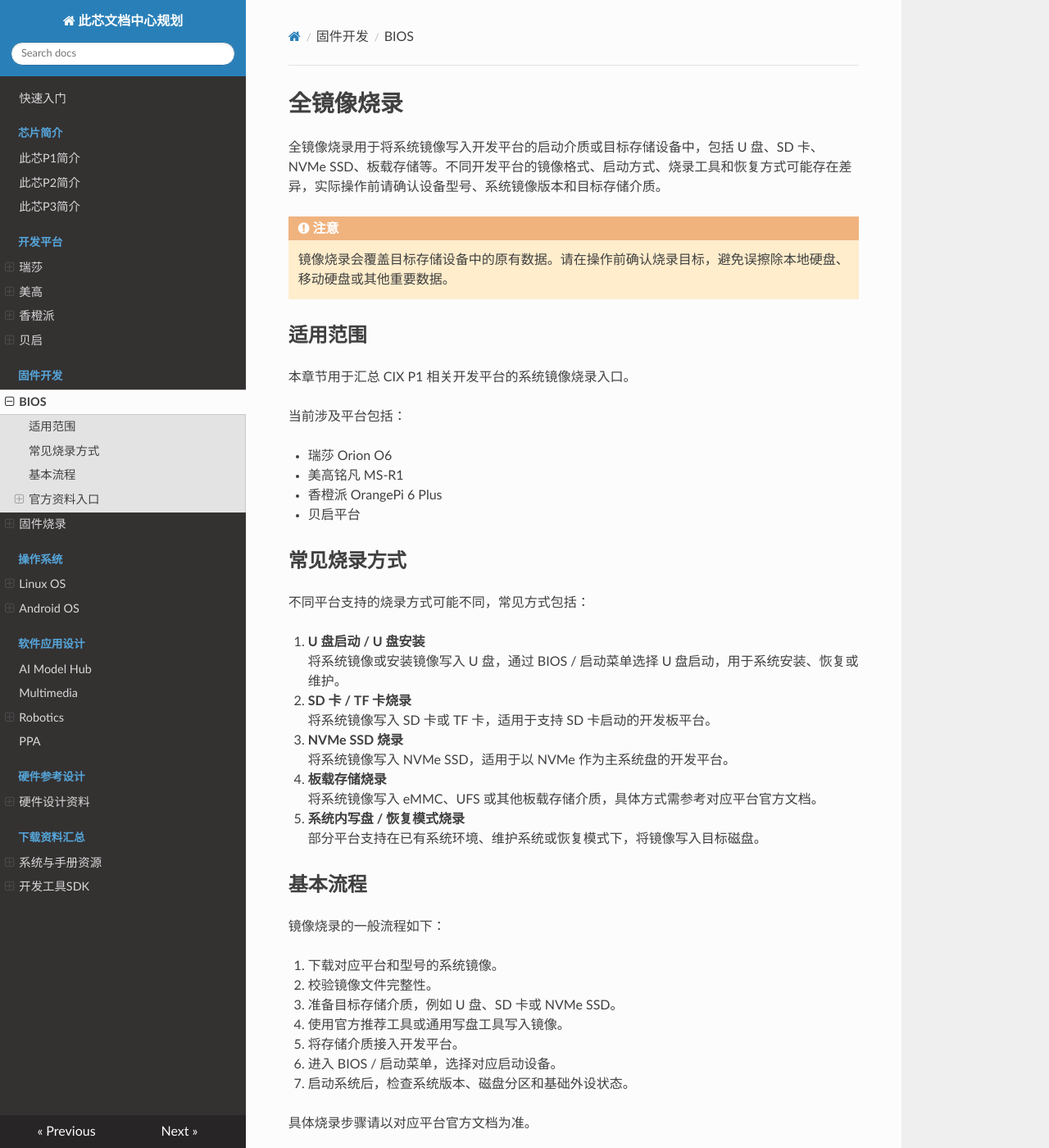
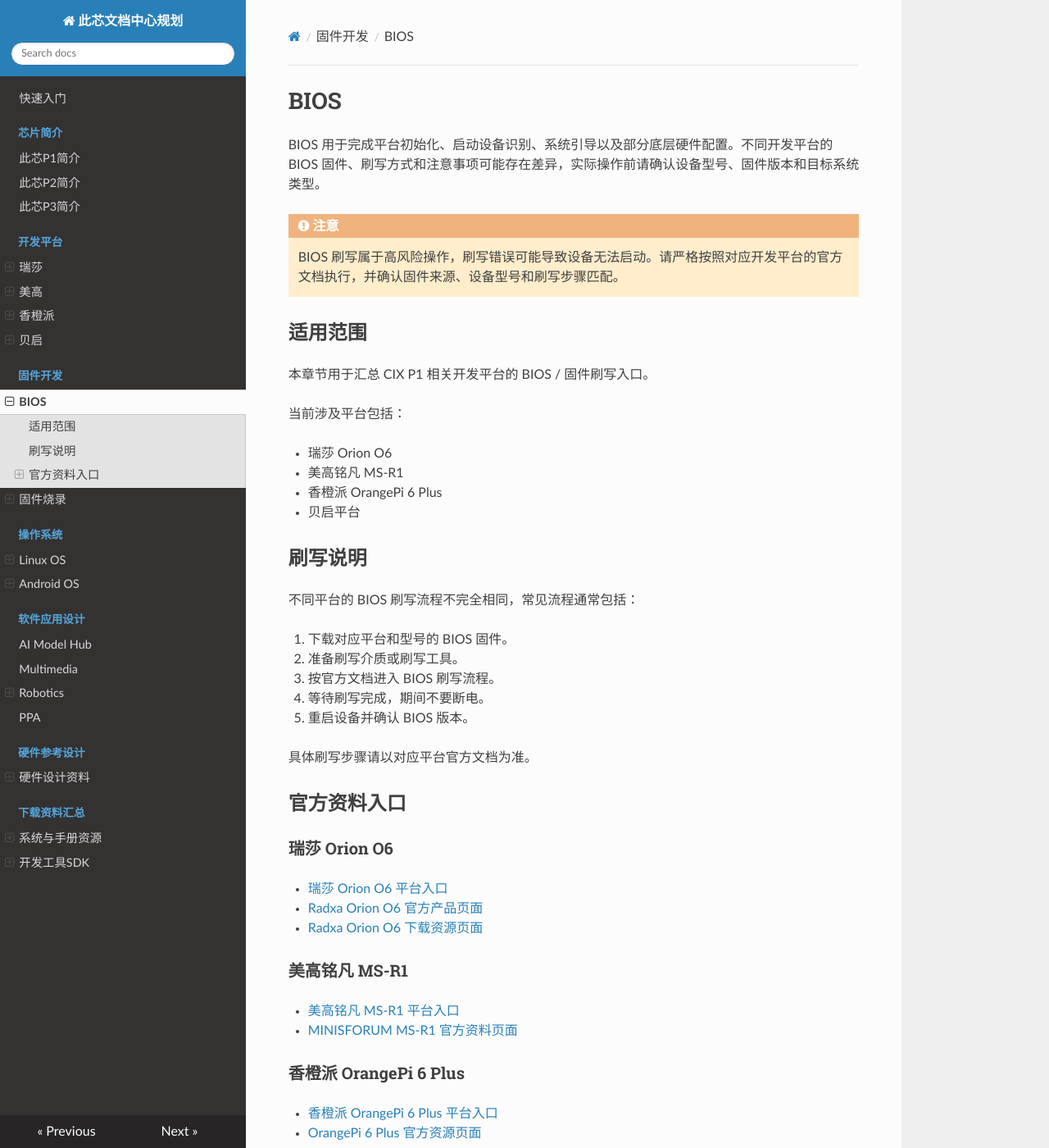
Before and after one commit to chao-luan/cix-cdc-docs, an MkDocs documentation site: the page built from docs/固件开发/BIOS.md, in a window 1280 px wide and 1400 px high. Shown: the whole window at 82% size. Built offline with MkDocs 1.6.1, drawn with Linux system fonts in a browser that asks for light colours; nearby versions of some CDN libraries; some of the changed text lies outside the part shown.

Commit message:
Update BIOS.md

```diff
--- a/docs/固件开发/BIOS.md
+++ b/docs/固件开发/BIOS.md
@@ -1,13 +1,13 @@
-# 全镜像烧录
+# BIOS
 
-全镜像烧录用于将系统镜像写入开发平台的启动介质或目标存储设备中，包括 U 盘、SD 卡、NVMe SSD、板载存储等。不同开发平台的镜像格式、启动方式、烧录工具和恢复方式可能存在差异，实际操作前请确认设备型号、系统镜像版本和目标存储介质。
+BIOS 用于完成平台初始化、启动设备识别、系统引导以及部分底层硬件配置。不同开发平台的 BIOS 固件、刷写方式和注意事项可能存在差异，实际操作前请确认设备型号、固件版本和目标系统类型。
 
 !!! warning "注意"
-    镜像烧录会覆盖目标存储设备中的原有数据。请在操作前确认烧录目标，避免误擦除本地硬盘、移动硬盘或其他重要数据。
+    BIOS 刷写属于高风险操作，刷写错误可能导致设备无法启动。请严格按照对应开发平台的官方文档执行，并确认固件来源、设备型号和刷写步骤匹配。
 
 ## 适用范围
 
-本章节用于汇总 CIX P1 相关开发平台的系统镜像烧录入口。
+本章节用于汇总 CIX P1 相关开发平台的 BIOS / 固件刷写入口。
 
 当前涉及平台包括：
 
@@ -16,57 +16,37 @@
 - 香橙派 OrangePi 6 Plus
 - 贝启平台
 
-## 常见烧录方式
+## 刷写说明
 
-不同平台支持的烧录方式可能不同，常见方式包括：
+不同平台的 BIOS 刷写流程不完全相同，常见流程通常包括：
 
-1. **U 盘启动 / U 盘安装**
-   将系统镜像或安装镜像写入 U 盘，通过 BIOS / 启动菜单选择 U 盘启动，用于系统安装、恢复或维护。
+1. 下载对应平台和型号的 BIOS 固件。
+2. 准备刷写介质或刷写工具。
+3. 按官方文档进入 BIOS 刷写流程。
+4. 等待刷写完成，期间不要断电。
+5. 重启设备并确认 BIOS 版本。
 
-2. **SD 卡 / TF 卡烧录**
-   将系统镜像写入 SD 卡或 TF 卡，适用于支持 SD 卡启动的开发板平台。
-
-3. **NVMe SSD 烧录**
-   将系统镜像写入 NVMe SSD，适用于以 NVMe 作为主系统盘的开发平台。
-
-4. **板载存储烧录**
-   将系统镜像写入 eMMC、UFS 或其他板载存储介质，具体方式需参考对应平台官方文档。
-
-5. **系统内写盘 / 恢复模式烧录**
-   部分平台支持在已有系统环境、维护系统或恢复模式下，将镜像写入目标磁盘。
-
-## 基本流程
-
-镜像烧录的一般流程如下：
-
-1. 下载对应平台和型号的系统镜像。
-2. 校验镜像文件完整性。
-3. 准备目标存储介质，例如 U 盘、SD 卡或 NVMe SSD。
-4. 使用官方推荐工具或通用写盘工具写入镜像。
-5. 将存储介质接入开发平台。
-6. 进入 BIOS / 启动菜单，选择对应启动设备。
-7. 启动系统后，检查系统版本、磁盘分区和基础外设状态。
-
-具体烧录步骤请以对应平台官方文档为准。
+具体刷写步骤请以对应平台官方文档为准。
 
 ## 官方资料入口
 
 ### 瑞莎 Orion O6
 
-- [瑞莎 Orion O6 平台入口](../../../开发平台/瑞莎.md)
+- [瑞莎 Orion O6 平台入口](../开发平台/瑞莎.md)
 - [Radxa Orion O6 官方产品页面](https://radxa.com/products/orion/o6/)
 - [Radxa Orion O6 下载资源页面](https://docs.radxa.com/en/orion/download)
 
 ### 美高铭凡 MS-R1
 
-- [美高铭凡 MS-R1 平台入口](../../../开发平台/美高.md)
+- [美高铭凡 MS-R1 平台入口](../开发平台/美高.md)
 - [MINISFORUM MS-R1 官方资料页面](https://www.minisforum.com/zh/pages/product-info)
 
 ### 香橙派 OrangePi 6 Plus
 
-- [香橙派 OrangePi 6 Plus 平台入口](../../../开发平台/香橙派.md)
+- [香橙派 OrangePi 6 Plus 平台入口](../开发平台/香橙派.md)
 - [OrangePi 6 Plus 官方资源页面](http://www.orangepi.cn/html/hardWare/computerAndMicrocontrollers/service-and-support/Orange-Pi-6-Plus.html)
 
 ### 贝启平台
 
-- [贝启平台入口](../../../开发平台/贝启.md)
+- [贝启平台入口](../开发平台/贝启.md)
+镜像烧录也仿照这种简单写写吧虽然可能都差不多，直接跳官网然后简单说一下几种方式什么u盘、sd卡、nvme啥的
```
